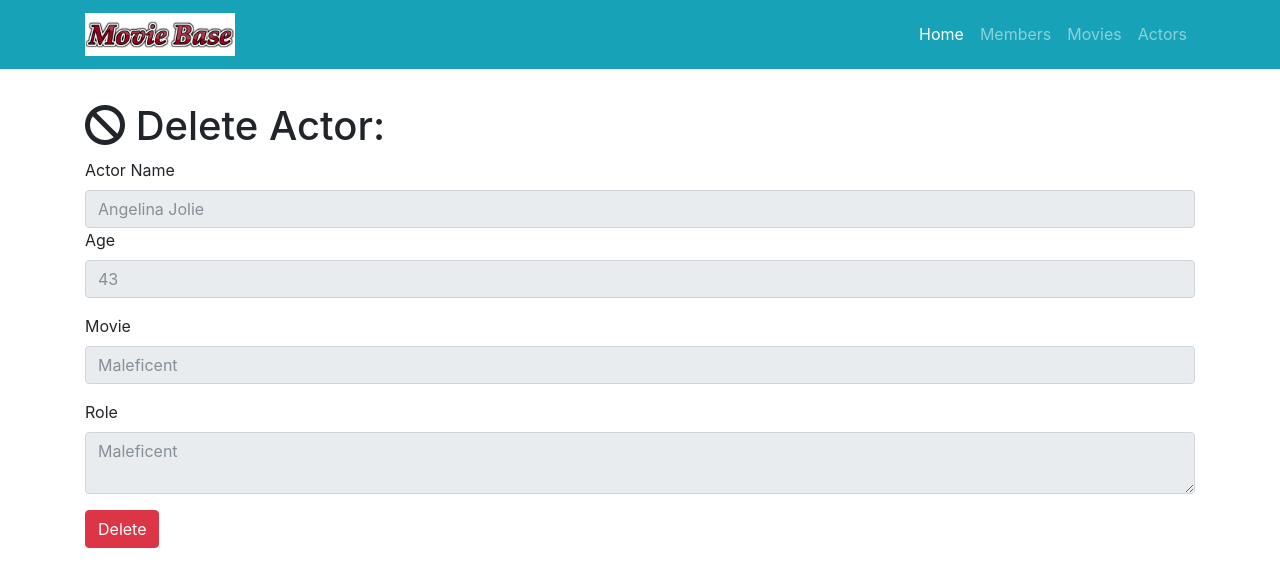
After one commit to srosen2015/group-assignment-01, a Flask app: page /actor-directory/delete/2 in a window 1280 px wide. The commit adds this page. Shown: the top 587 px of the page. Run offline with Flask 2, Linux system fonts and the light colour scheme; data comes from the database, SQL or seed files in the repository; both versions use the stored data as it was after the commit; some libraries are stand-ins or nearby versions.

Commit message:
Added actor deletion

```diff
--- a/project.py
+++ b/project.py
@@ -18,7 +18,7 @@ class Movie(db.Model):
     year = db.Column(db.Integer)
     genre = db.Column(db.String(64))
     description = db.Column(db.String(256))
-    actors = db.relationship('Actor', backref='movie')
+    actors = db.relationship('Actor', backref='movie', cascade="delete")
 
 class Actor(db.Model):
     __tablename__ = 'actors'
@@ -105,6 +105,16 @@ def edit_actor(id):
         db.session.commit()
         return redirect(url_for('show_all_actors'))
 
+@app.route('/actor-directory/delete/<int:id>', methods=['GET', 'POST'])
+def delete_actor(id):
+    actor = Actor.query.filter_by(id=id).first()
+    if request.method == 'GET':
+        return render_template('actor-delete.html', actor=actor)
+    if request.method == 'POST':
+        db.session.delete(actor)
+        db.session.commit()
+        return redirect(url_for('show_all_actors'))
+
 @app.route('/members')
 def members_page():
     return render_template('members.html')
--- /dev/null
+++ b/templates/actor-delete.html
@@ -0,0 +1,50 @@
+{% extends "home-base.html" %}
+
+{% block title %}
+Delete Actor
+{% endblock %}
+
+{% block head%}
+  {{super()}}
+  <style>
+    body {
+      padding-top: 54px;
+    }
+  </style>
+{% endblock %}
+
+{% block page_content %}
+<div class="container">
+   <h1 class="mt-5"><i class="fa fa-ban" aria-hidden="true"></i> Delete Actor:</h1>
+  <form action="/actor-directory/delete/{{actor.id}}" method="post">
+    <label>Actor Name</label>
+    <input class="form-control" type="text" name="name" placeholder="{{actor.actor_name}}" required="true" readonly="true">
+    <div class="form-group">
+    <label>Age</label>
+    <input class="form-control" type="text" name="name" placeholder="{{actor.age}}" required="true" readonly="true">
+       </div>
+       <div class="form-group">
+            <label>Movie</label>
+            <input class="form-control" type="text" name="name" placeholder="{{actor.movie.title}}" required="true" readonly="true">
+          </div>
+          <div class="form-group">
+            <label>Role</label>
+            <textarea class="form-control" name="role" value="{{actor.role}}" placeholder="{{actor.role}}" required="true" readonly="true"></textarea>
+          </div>
+          <button type="submit" class="btn btn-danger" id="delete_btn">Delete</button>
+          </form>
+         </div>
+{% endblock %}
+
+{% block scripts %}
+  {{super()}}
+  <script>
+  $(document).ready(function () {
+    $('#delete_btn').click(function () {
+      if (! confirm('Are you sure that you want to delete this actor?')) {
+        return false;
+      }
+    })
+  });
+  </script>
+{% endblock %}
--- a/templates/home-base.html
+++ b/templates/home-base.html
@@ -21,7 +21,7 @@
 
   <body>
   <!-- Navigation Bar -->
-  <nav class="navbar navbar-expand-lg navbar-dark bg-dark fixed-top">
+  <nav class="navbar navbar-expand-lg navbar-dark bg-info fixed-top">
     <div class="container">
       <a class="navbar-brand" href="/">
          <img src="{{ url_for('static', filename='images/title.png') }}"
--- a/templates/movies-all.html
+++ b/templates/movies-all.html
@@ -67,6 +67,9 @@ All Movies
        <td>
           <a href="/movie/edit/{{movie.id}}" class ="btn btn-success" role="button" aria-disabled="true"> Edit</a>
         </td>
+      <td>
+         <a href="/movie/delete/{{actor.id}}" class ="btn btn-danger" role="button" aria-disabled="true"> Delete</a>
+        </td>
   </tr>
 
    {% endfor %}
```
Also changed, not shown: README.md, data.sqlite.
